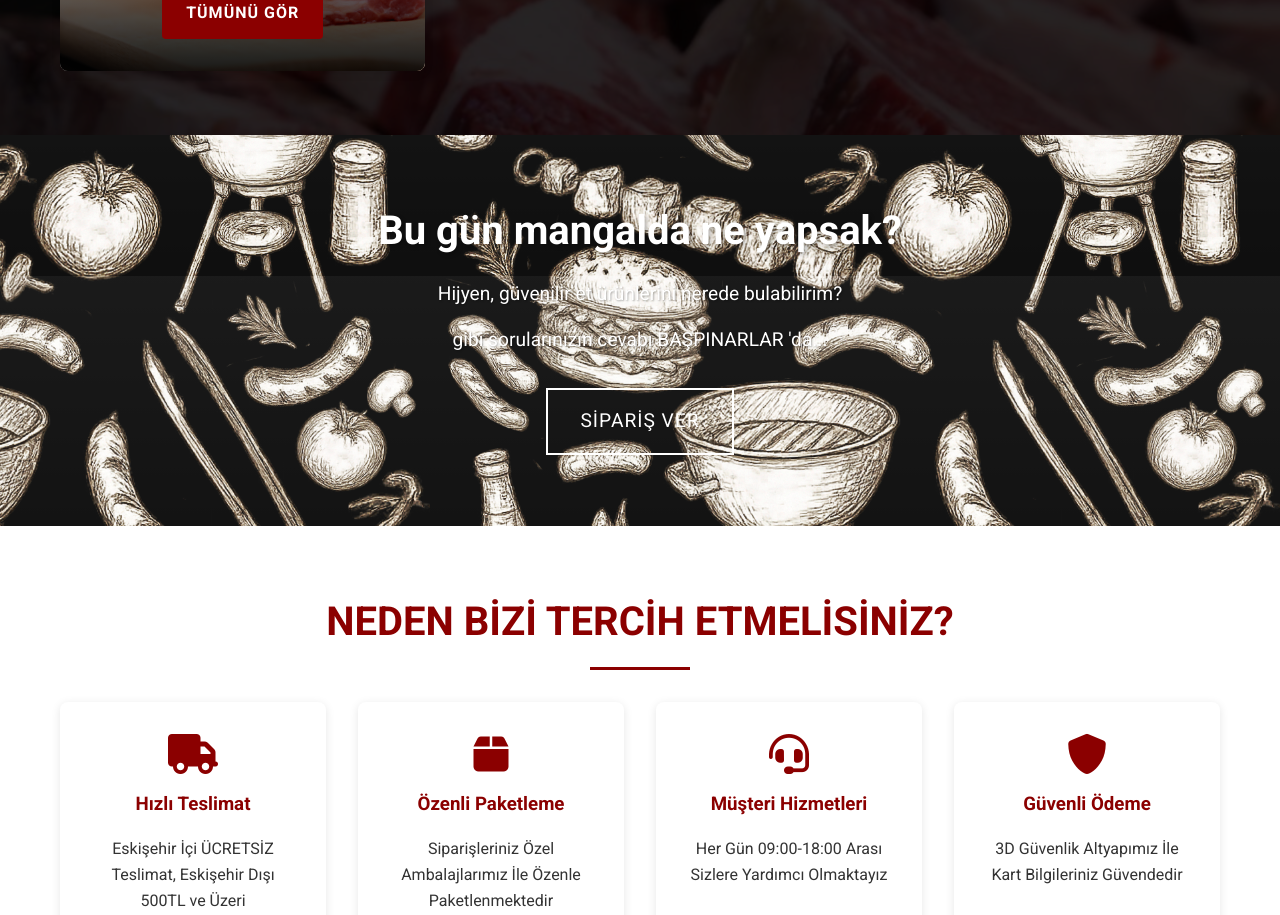
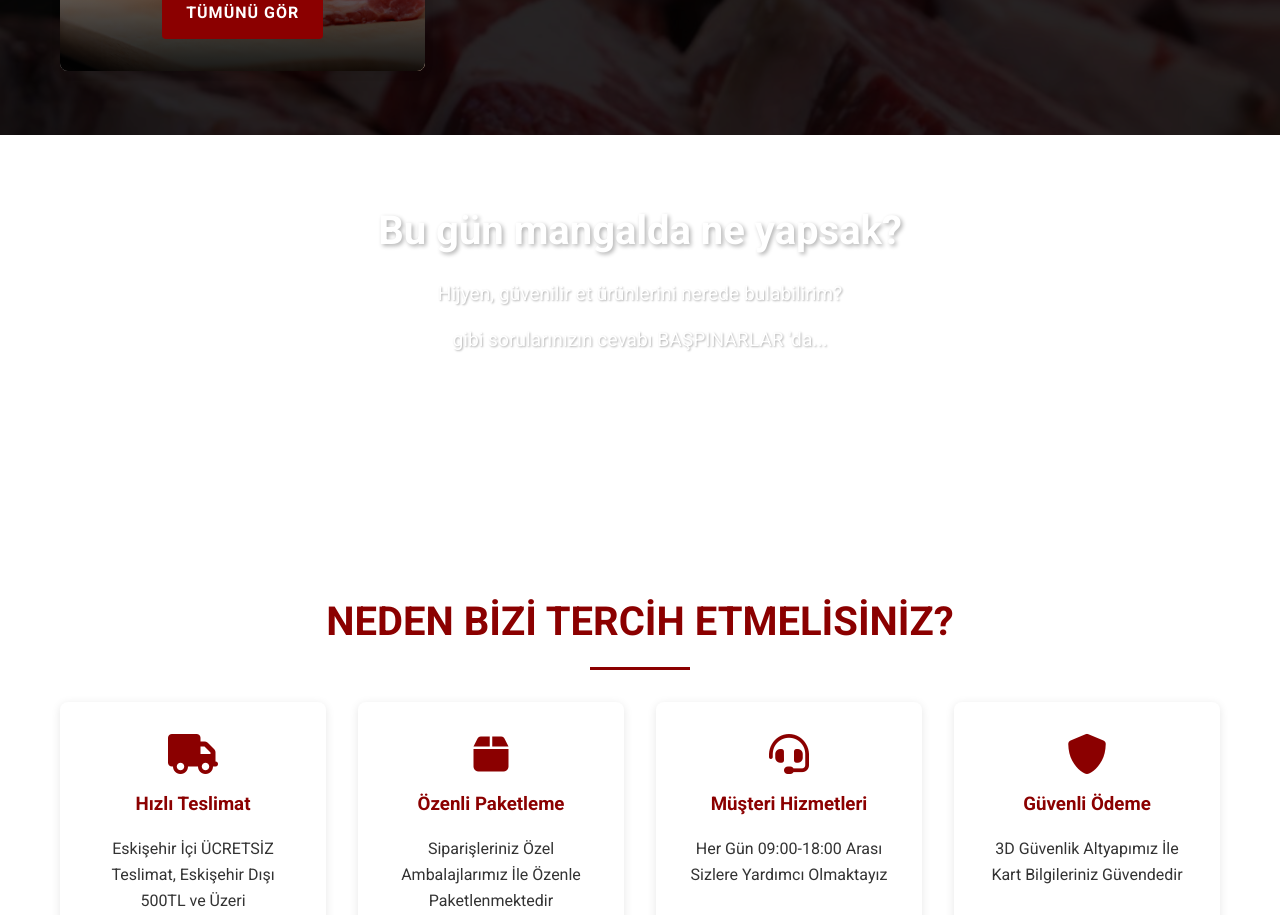
Before and after one commit to nurbeeyza/buther, a React (Create React App) app: page / in a window 1280 px wide. Shown: the part 1560-2475 px from the top of the page. Built offline with nearby package versions, Linux system fonts and the light colour scheme.

Commit message:
color fix

```diff
--- a/src/index.css
+++ b/src/index.css
@@ -1182,8 +1182,7 @@ body {
 
 /* Call to Action Section */
 .cta-section {
-  background: linear-gradient(rgb(113, 113, 113), rgb(62, 62, 62)),
-    url("../public/images/bbq_bg.png");
+  background: rgb(113, 113, 113), url("../public/images/bbq_bg.png");
   background-size: cover, 850px;
   background-position: 430px;
   background-position-y: -250px;
```
